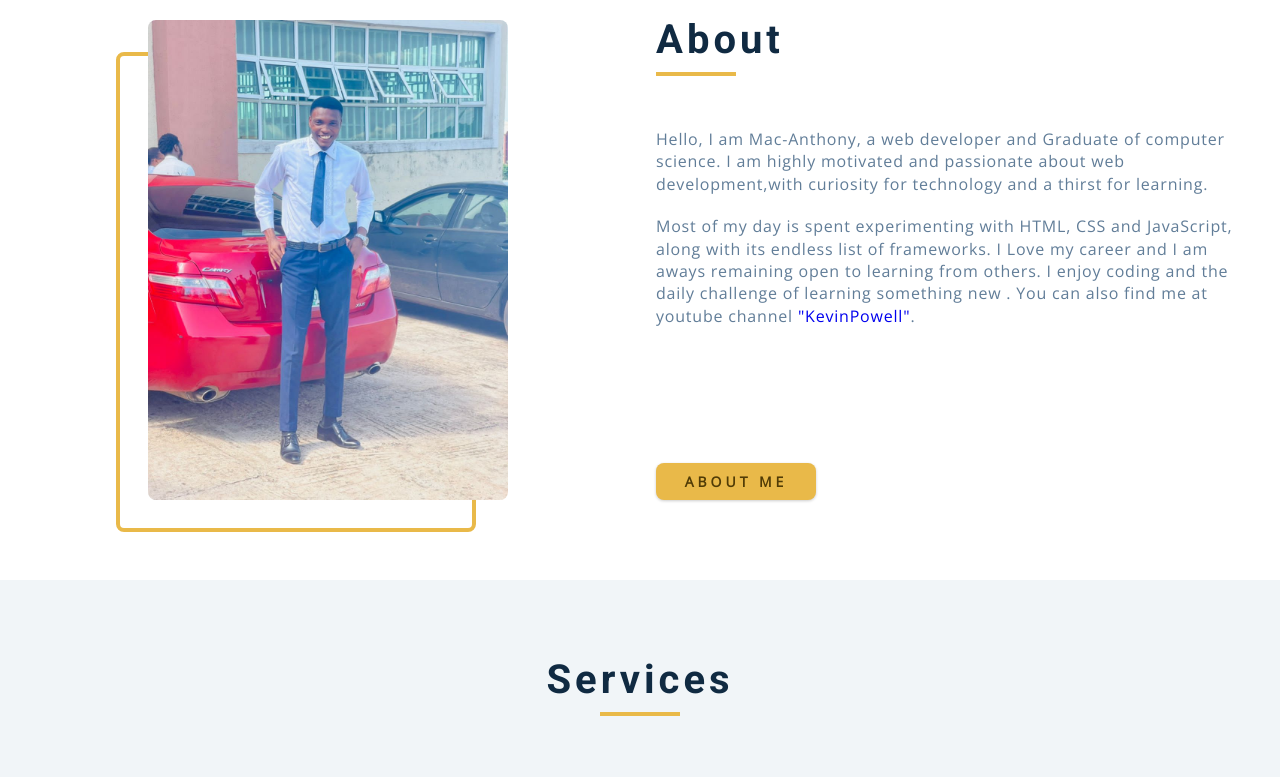
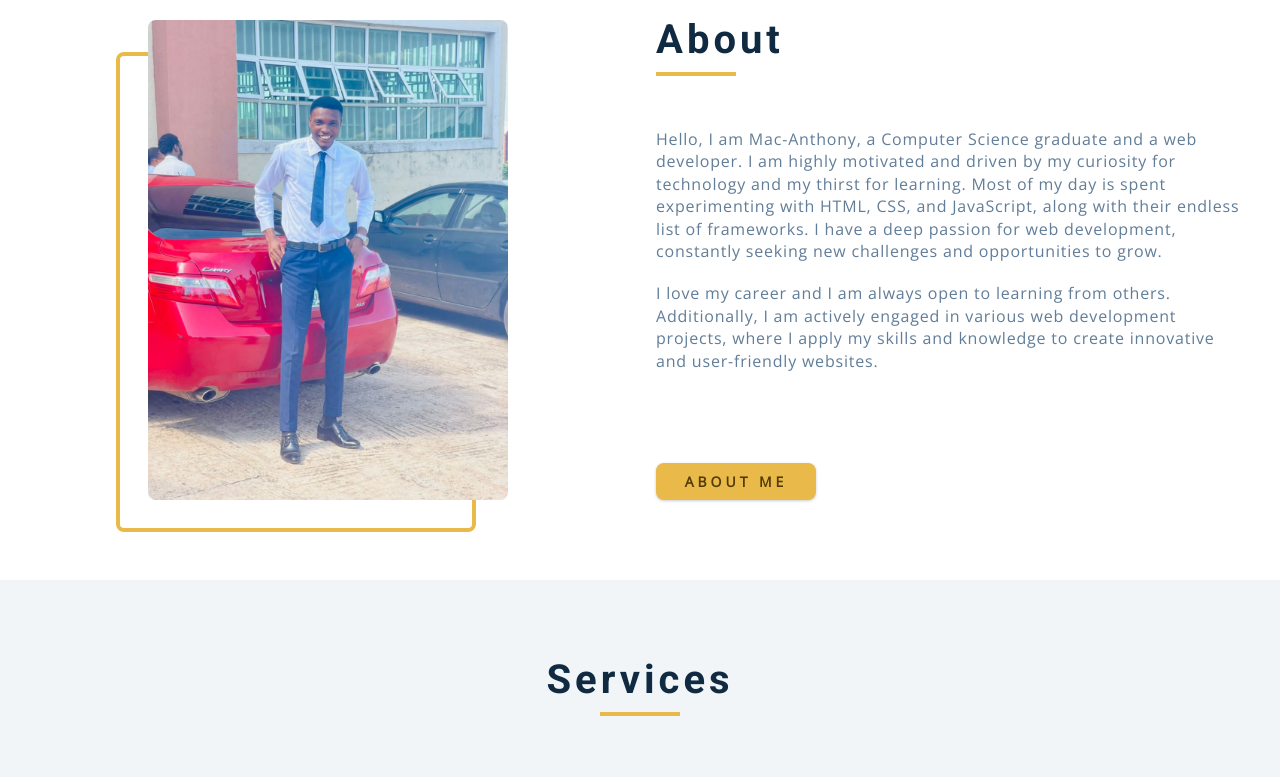
Before and after one commit to macanthonychukwuemeka/MY_HTML_PORTFOLIO, a plain HTML site: page index.html in a window 1280 px wide. Shown: the part 860-1637 px from the top of the page. Drawn offline with nearby package versions, Linux system fonts and the light colour scheme.

Commit message:
about text updated

```diff
--- a/index.html
+++ b/index.html
@@ -167,21 +167,15 @@
           <div class="about-text">
 
             <p>
-              Hello, I am Mac-Anthony, a web developer and
-              Graduate of computer science. I am highly
-              motivated and passionate about web
-              development,with curiosity for
-              technology and a thirst for learning.
+              Hello, I am Mac-Anthony, a Computer Science graduate and a web developer. I am highly motivated and driven by my curiosity for technology and my thirst for learning.
+
+              Most of my day is spent experimenting with HTML, CSS, and JavaScript, along with their endless list of frameworks. I have a deep passion for web development, constantly seeking new challenges and opportunities to grow.
+
               </p>
 
               <p class="about-text">
-                Most of my day is spent experimenting with HTML, CSS and
-                JavaScript, along with its endless list of frameworks. I Love my
-                 career and I am aways  remaining open to learning from others. I enjoy coding and the daily
-                challenge of learning something new . You can also find me at youtube
-                channel
-                <a href="https://www.youtube.com/@KevinPowell"
-                  >"KevinPowell"</a>.
+
+                I love my career and I am always open to learning from others. Additionally, I am actively engaged in various web development projects, where I apply my skills and knowledge to create innovative and user-friendly websites.
 
               </p>
 
```
